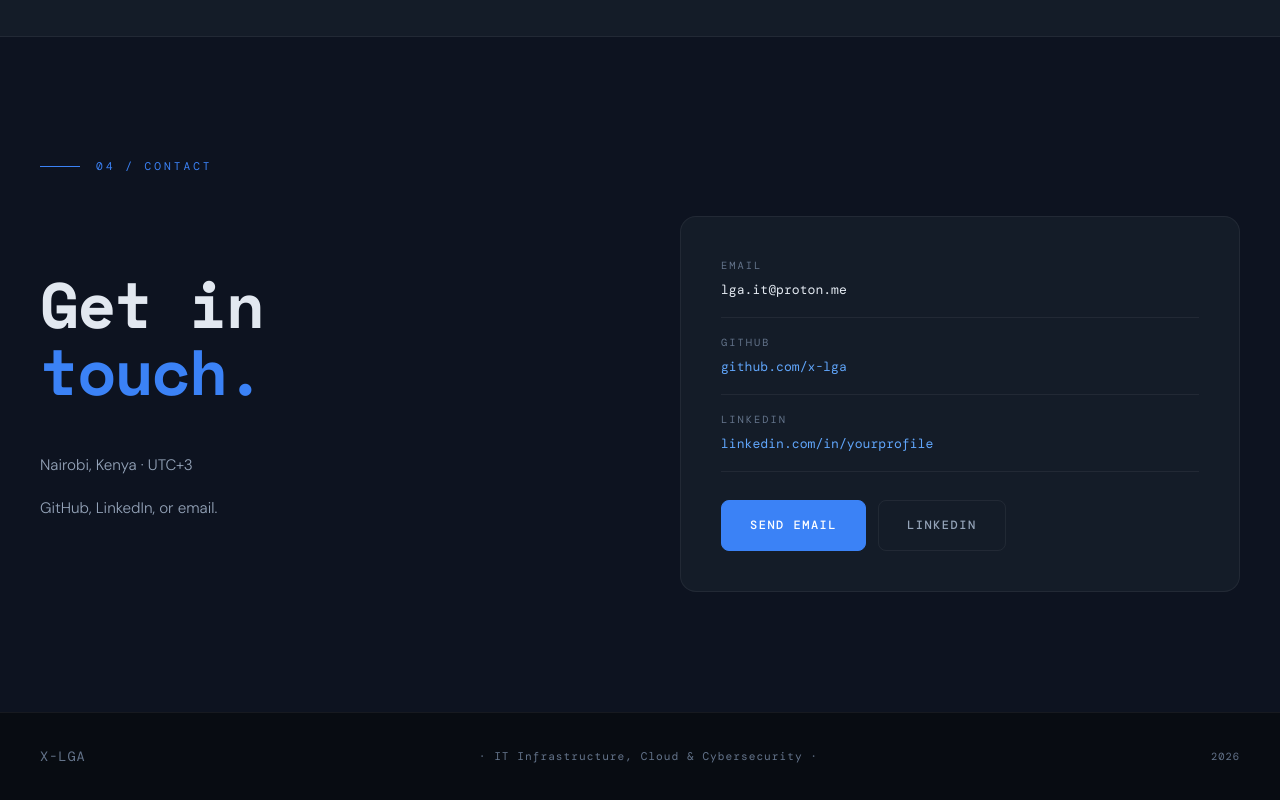
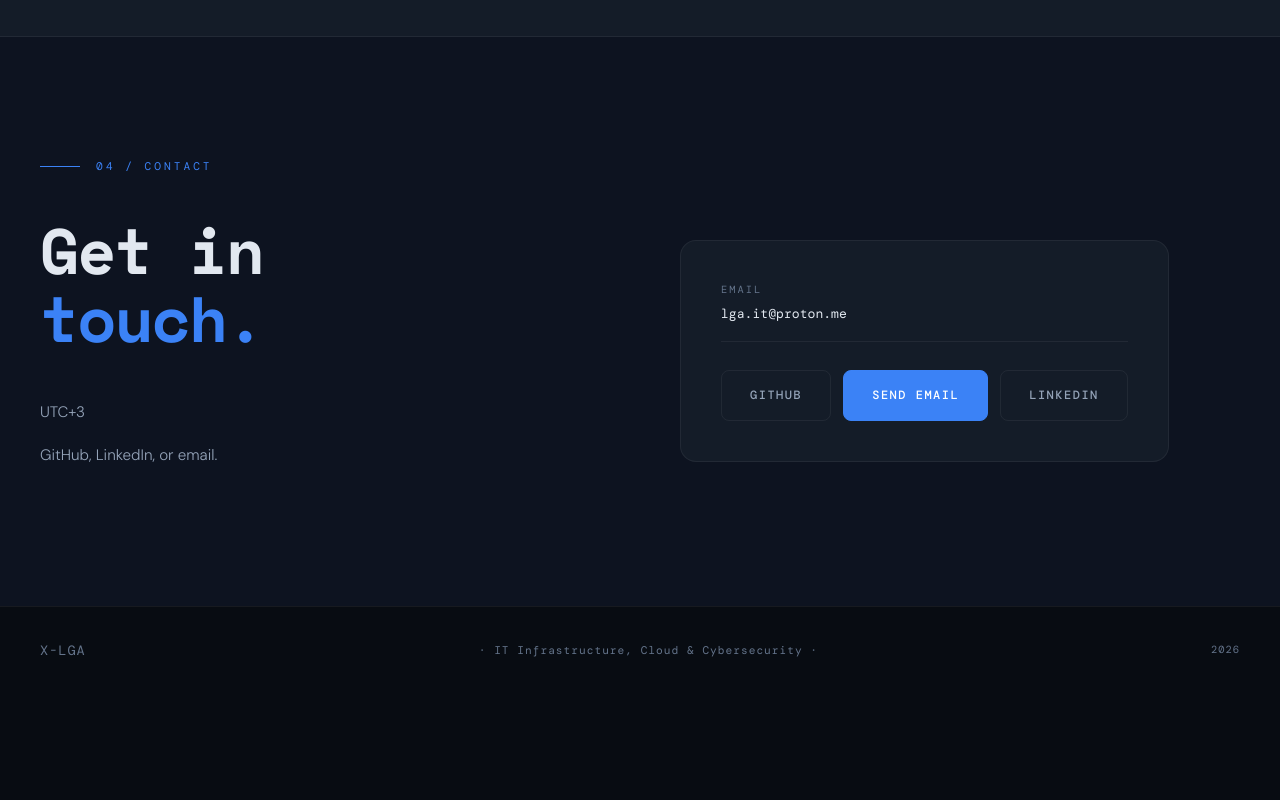
Before and after one commit to x-lga/x-lga.github.io, a plain HTML site: page index.html in a window 1280 px wide. Shown: the part 4360-5160 px from the top of the page. After the commit the page ends 5054 px from the top, so only its background shows below. Drawn offline with nearby package versions, Linux system fonts and the light colour scheme; a web font is replaced by a local one.

Commit message:
Add site changes to style and index

```diff
--- a/assets/css/style.css
+++ b/assets/css/style.css
@@ -762,6 +762,8 @@ img { display: block; max-width: 100%; }
   border: 1px solid var(--border);
   border-radius: var(--radius-lg);
   padding: 40px;
+  display: inline-block;
+  width: auto;
 }
 
 .contact-item {
--- a/index.html
+++ b/index.html
@@ -435,7 +435,7 @@
             Get in<br>
             <em>touch.</em>
           </h2>
-          <p>Nairobi, Kenya · UTC+3</p>
+          <p>UTC+3</p>
           <p>GitHub, LinkedIn, or email.</p>
         </div>
         <div class="contact-right">
@@ -445,19 +445,12 @@
               <!-- BOT PROTECTION: email rendered via JS, not in HTML source -->
               <span class="contact-value" id="email-display">Loading...</span>
             </div>
-            <div class="contact-item">
-              <span class="contact-label">GitHub</span>
-              <a class="contact-value contact-link" href="https://github.com/x-lga" target="_blank" rel="noopener">github.com/x-lga</a>
-            </div>
-            <div class="contact-item">
-              <span class="contact-label">LinkedIn</span>
-              <!-- REPLACE yourprofile WITH YOUR ACTUAL LINKEDIN HANDLE -->
-              <a class="contact-value contact-link" href="https://linkedin.com/in/yourprofile" target="_blank" rel="noopener">linkedin.com/in/yourprofile</a>
-            </div>
+
             <div class="contact-cta">
+              <a href="https://github.com/x-lga" class="btn-ghost" target="_blank" rel="noopener">GitHub</a>
               <a href="#" class="btn-primary" id="email-btn">Send Email</a>
-              <!-- REPLACE yourprofile WITH YOUR ACTUAL LINKEDIN HANDLE -->
               <a href="https://linkedin.com/in/yourprofile" class="btn-ghost" target="_blank" rel="noopener">LinkedIn</a>
+
             </div>
           </div>
         </div>
```
